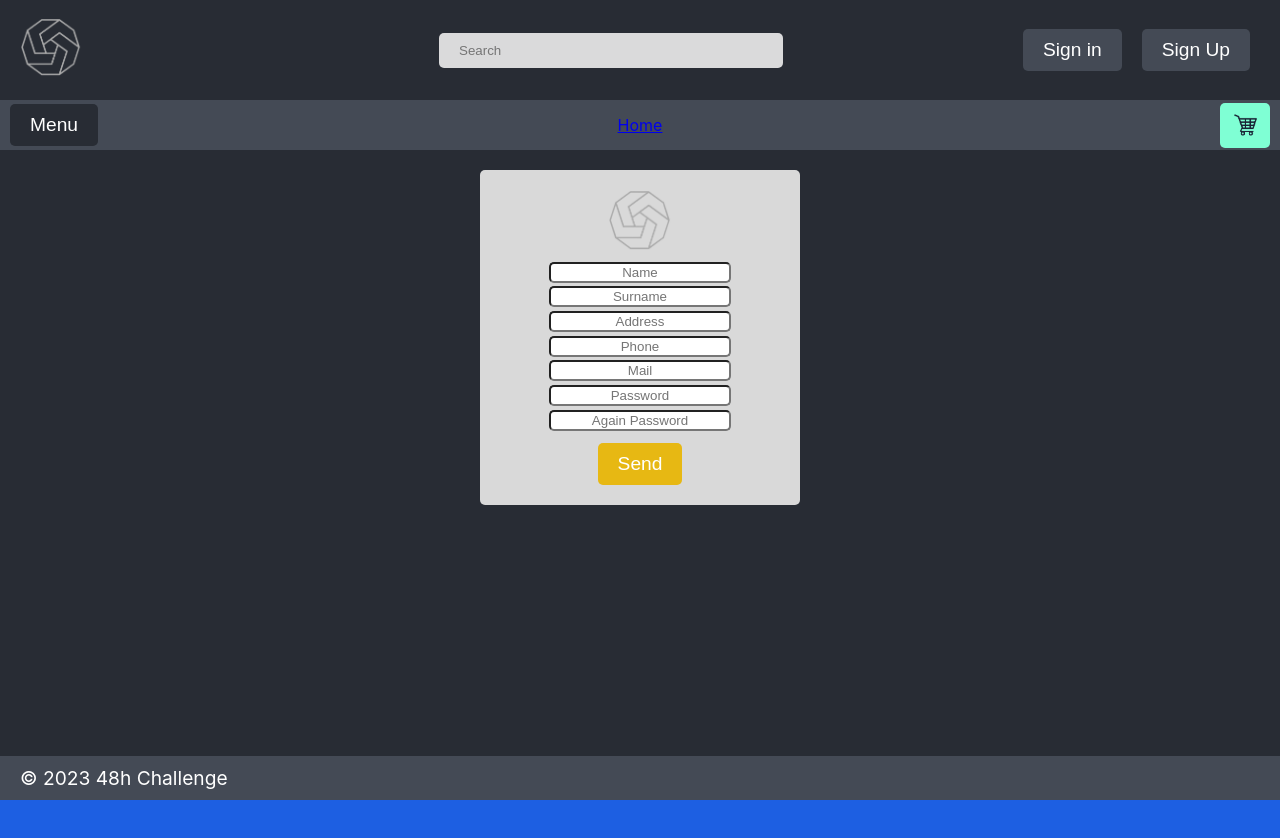
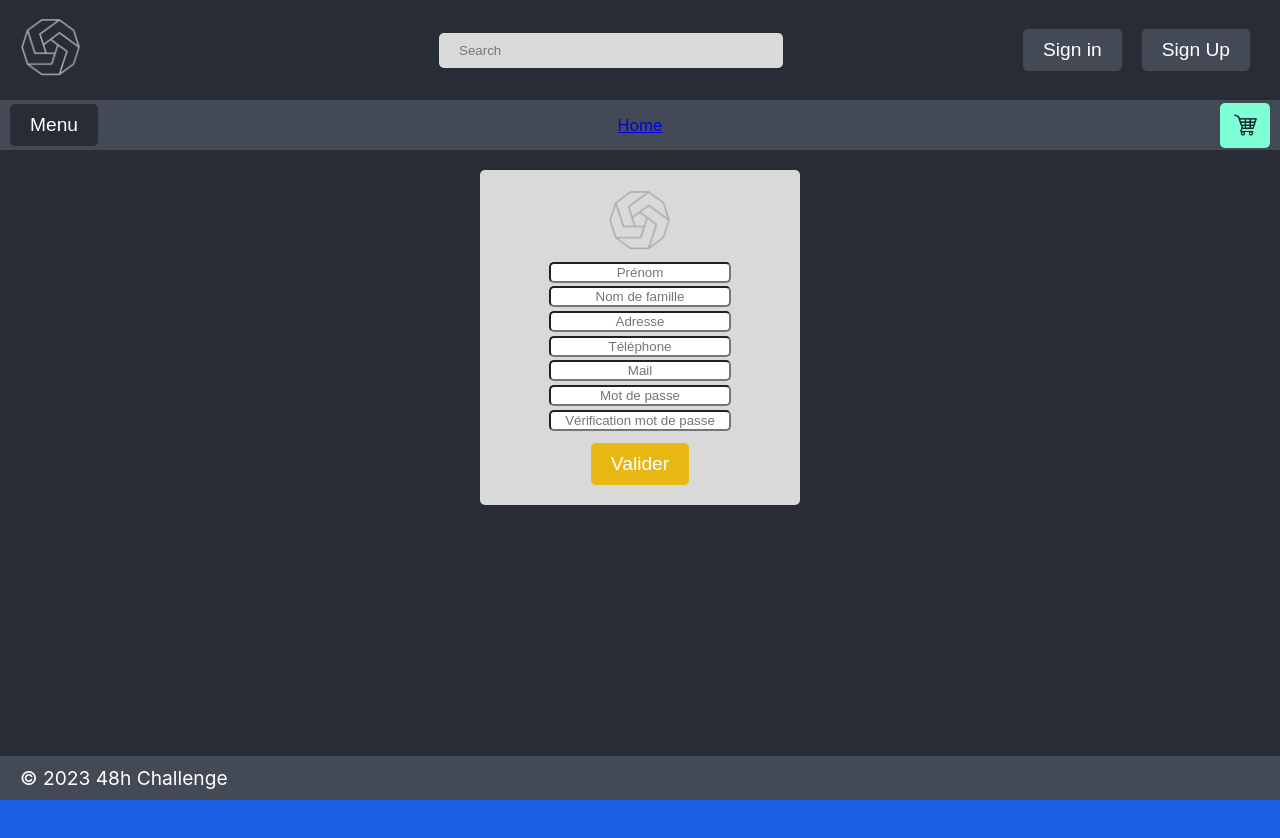
Before and after one commit to MaximeCerjak/front-48h, a React (Create React App) app: page /signin in a window 1280 px wide. Shown: the top 838 px of the page. Built offline with nearby package versions, Linux system fonts and the light colour scheme.

Commit message:
modification

```diff
--- a/src/components/Connect/index.jsx
+++ b/src/components/Connect/index.jsx
@@ -26,7 +26,7 @@ const Connect = () => {
                     <input id= "mail" type="text" value={mail} placeholder="Mail" onChange={handleChangeMail}/>
                     <input id= "password" type="text" value={password} placeholder="Mot de passe" onChange={handleChangePassword}/>
                 </div>
-                <button type="submit" value="To log in" >
+                <button className="button1" type="submit" value="To log in" >
                     Se connecter
                 </button>
             </form>
--- a/src/components/FormSignin/index.jsx
+++ b/src/components/FormSignin/index.jsx
@@ -73,16 +73,16 @@ const FormSignin = () => {
             <form className="addsign" onSubmit={handleSubmit}>
                 <img className="logo1" src={logo} alt="logo"/>
                 <div className="signin">
-                    <input id= "name" type="text" value={name} placeholder="Name" onChange={handleChangeName}/>
-                    <input id= "surname" type="text" value={surname} placeholder="Surname" onChange={handleChangeSurname}/>
-                    <input id= "address" type="text" value={address} placeholder="Address" onChange={handleChangeAddress}/>
-                    <input id= "phone" type="text" value={phone} placeholder="Phone" onChange={handleChangePhone}/>
+                    <input id= "name" type="text" value={name} placeholder="Prénom" onChange={handleChangeName}/>
+                    <input id= "surname" type="text" value={surname} placeholder="Nom de famille" onChange={handleChangeSurname}/>
+                    <input id= "address" type="text" value={address} placeholder="Adresse" onChange={handleChangeAddress}/>
+                    <input id= "phone" type="text" value={phone} placeholder="Téléphone" onChange={handleChangePhone}/>
                     <input id= "mail" type="text" value={mail} placeholder="Mail" onChange={handleChangeMail}/>
-                    <input id= "password" type="text" value={password} placeholder="Password" onChange={handleChangePassword}/>
-                    <input id= "" type="text" value={againPassword} placeholder="Again Password" onChange={handleChangeAgainPassword}/>
+                    <input id= "password" type="text" value={password} placeholder="Mot de passe" onChange={handleChangePassword}/>
+                    <input id= "" type="text" value={againPassword} placeholder="Vérification mot de passe" onChange={handleChangeAgainPassword}/>
                 </div>
                 <button className="button1" type="submit" value="Send">
-                    Send
+                    Valider
                 </button>
             </form>
         </div>
```
